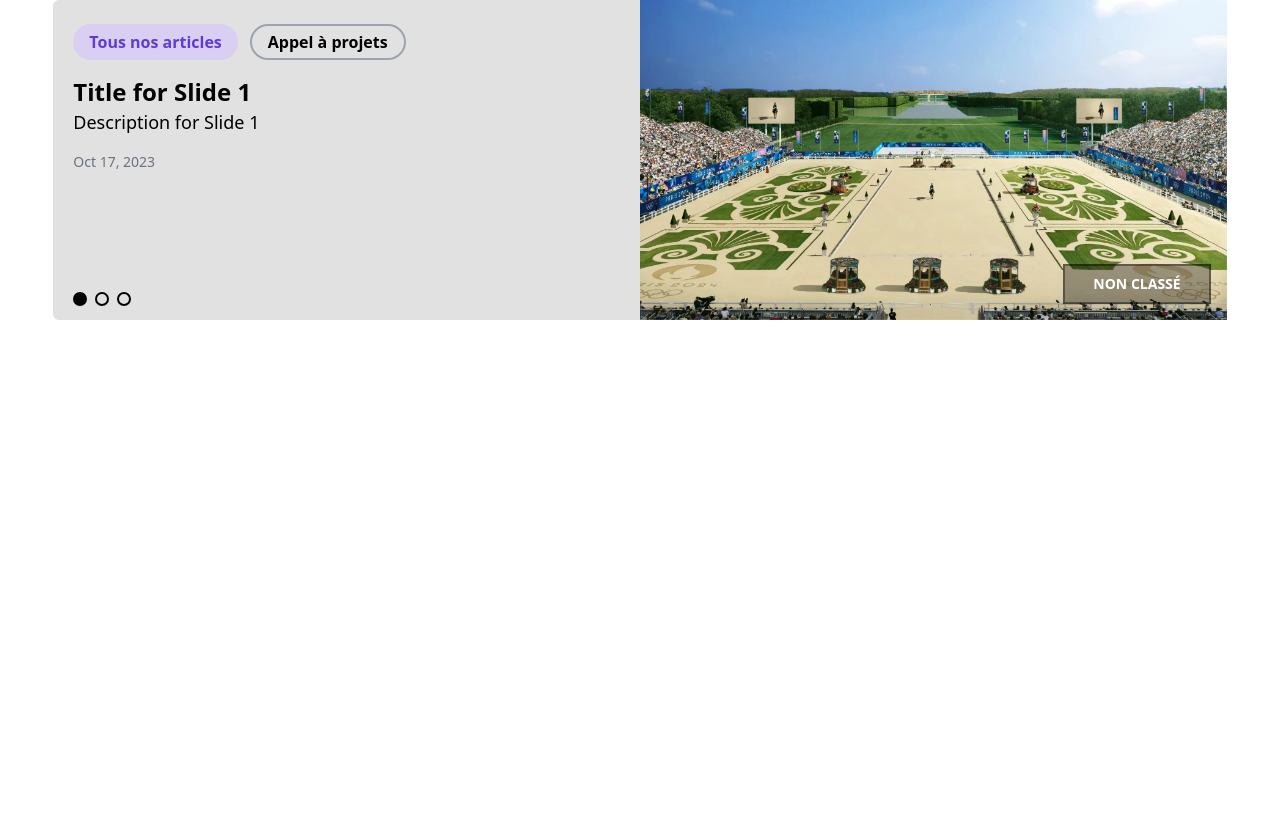
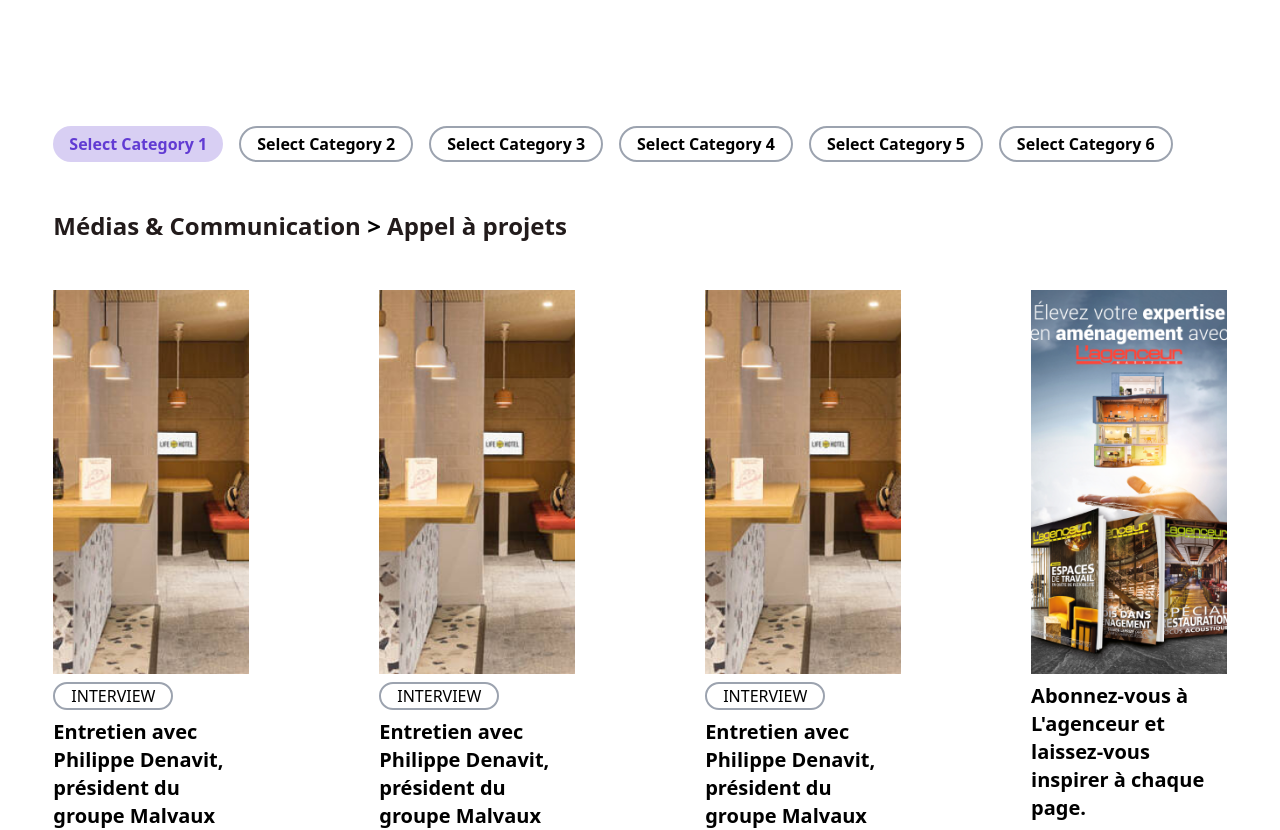
Before and after one commit to harbouli/L-agenceur.com, a plain HTML site: page index.html in a window 1280 px wide. Before the commit the page ends 800 px from the top, so only its background shows below. Drawn offline with nearby package versions, Linux system fonts and the light colour scheme.

Commit message:
feat: Create article section

```diff
--- a/index.html
+++ b/index.html
@@ -20,121 +20,93 @@
 
 
 <body>
-        <div class="w-11/12 mx-auto pb-4 h-auto lg:h-80 bg-[#e1e1e1] rounded-md">
-            <div class="flex  justify-between flex-col-reverse lg:flex-row">
-                <!-- Left Column (Buttons, Title, Subtitle, Date) -->
-                <div class=" px-5 py-6 relative">
-                    <div class="flex gap-3">
-                        <div class="mb-4 flex">
+    <div class="justify-center flex items-center w-full h-screen
+    flex-col">
+        <!-- bottons categories  -->
+        <div class="flex gap-4 w-11/12">
             <button
                 class="bg-[#D8CFF3] text-[#613BD3] hover:bg-[#a285f8] transition-all duration-500 px-4  font-bold rounded-full p-1">
-                                Tous nos articles
+                Select Category 1
+            </button>
+            <button
+                class="bg-transparent text-blac hover:bg-[#00000030] transition-all border-2 border-gray-400 duration-500 px-4  font-bold rounded-full p-1">
+                Select Category 2
+            </button>
+            <button
+                class="bg-transparent text-blac hover:bg-[#00000030] transition-all border-2 border-gray-400 duration-500 px-4  font-bold rounded-full p-1">
+                Select Category 3
+            </button>
+            <button
+                class="bg-transparent text-blac hover:bg-[#00000030] transition-all border-2 border-gray-400 duration-500 px-4  font-bold rounded-full p-1">
+                Select Category 4
+            </button>
+            <button
+                class="bg-transparent text-blac hover:bg-[#00000030] transition-all border-2 border-gray-400 duration-500 px-4  font-bold rounded-full p-1">
+                Select Category 5
+            </button>
+            <button
+                class="bg-transparent text-blac hover:bg-[#00000030] transition-all border-2 border-gray-400 duration-500 px-4  font-bold rounded-full p-1">
+                Select Category 6
             </button>
         </div>
-                        <div class="mb-4">
-                            <button
-                                class="bg-[#00000000] hover:bg-[#0000002f] transition-all duration-500 text-black border-2 px-4  border-gray-400 font-bold rounded-full  p-1">
-                                Appel à projets
-                            </button>
+        <!-- categoty name  -->
+        <div class="w-11/12 my-12">
+            <h2 class="text-2xl font-bold text-[#221B1B]">Médias & Communication <span class="text-black">></span> Appel
+                à projets</h2>
+        </div>
+        <!-- categorical artical -->
+        <div class="flex w-11/12 justify-between">
+            <div class=" w-1/6 h-96 flex flex-col gap-2 ">
+                <a href="#">
+                    <img src="articl.png" alt="aricle" class=' object-cover w-full h-96' />
+                </a>
+                <div class=" w-max   flex items-center justify-center px-4 rounded-full border-2 border-gray-400  ">
+                    <p class=" uppercase ">Interview</p>
+                </div>
+                <div class="  ">
+                    <a href="#" class="text-black font-semibold text-xl  ">Entretien avec Philippe Denavit, président du
+                        groupe Malvaux</a>
                 </div>
             </div>
-                    <div>
+            <div class=" w-1/6 h-96 flex flex-col gap-2 ">
                 <a href="#">
-                            <h2 id="article-title" class="text-2xl font-semibold animate-fade-in active"> </h2>
+                    <img src="articl.png" alt="aricle" class=' object-cover w-full h-96' />
                 </a>
-                        <p id="article-description" class=" text-lg font-thin text-black animate-fade-in active">Di artikel ini saya membuat
-                            </p>
-                        <p id="article-date" class="text-sm text-gray-500 lg:mt-4 mt-2 mb-6 lg:mb-0"></p>
+                <div class=" w-max   flex items-center justify-center px-4 rounded-full border-2 border-gray-400  ">
+                    <p class=" uppercase ">Interview</p>
                 </div>
-                    <div class="swiper-pagination text-start ml-4 "></div>
+                <div class="  ">
+                    <a href="#" class="text-black font-semibold text-xl  ">Entretien avec Philippe Denavit, président du
+                        groupe Malvaux</a>
+                </div>
+            </div>
+            <div class=" w-1/6 h-96 flex flex-col gap-2 ">
+                <a href="#">
+                    <img src="articl.png" alt="aricle" class=' object-cover w-full h-96' />
+                </a>
+                <div class=" w-max   flex items-center justify-center px-4 rounded-full border-2 border-gray-400  ">
+                    <p class=" uppercase ">Interview</p>
+                </div>
+                <div class="  ">
+                    <a href="#" class="text-black font-semibold text-xl  ">Entretien avec Philippe Denavit, président du
+                        groupe Malvaux</a>
+                </div>
+            </div>
+            <div class=" w-1/6 h-96 flex flex-col gap-2 ">
+                <a href="#">
+                    <img src="ads.png" alt="aricle" class=' object-cover w-full h-96' />
+                </a>
+
+                <div class="  ">
+                    <a href="#" class="text-black font-semibold text-xl  ">Abonnez-vous à L'agenceur et laissez-vous inspirer à chaque page.</a>
+                </div>
             </div>
 
-                <!-- Right Column (Image Slider) -->
-                <div class=" w-full lg:w-1/2 ">
-                    <div class="swiper-container overflow-hidden  h-80 ">
-                        <div class="swiper-wrapper h-80">
-                            <div class="swiper-slide" data-slide-id="1"><img class="object-contain h-full w-full"
-                                    src="image.jpg" alt="Image 1"></div>
-                            <div class="swiper-slide" data-slide-id="2"><img class="object-contain h-full w-full"
-                                    src="image2.jpg" alt="Image 2"></div>
-                            <div class="swiper-slide" data-slide-id="3"><img class="object-contain h-full w-full"
-                                    src="image3.jpg" alt="Image 3"></div>
 
         </div>
-                        <button
-                            class="bg-[#00000056] bottom-4 border-2 font-bold text-sm text-white border-[#00000060] hover:bg-[#00000084] transition-all duration-500 absolute z-10 right-4 py-2 uppercase px-7">Non
-                            classé</button>
     </div>
-                </div>
-            </div>
-        </div>
-        <script src="https://unpkg.com/swiper/swiper-bundle.min.js"></script>
     <script>
-            document.addEventListener('DOMContentLoaded', function () {
-                var mySwiper = new Swiper('.swiper-container', {
-                    loop: true,
-                    navigation: {
-                        nextEl: '.swiper-button-next',
-                        prevEl: '.swiper-button-prev'
-                    },
-                    pagination: {
-                        el: '.swiper-pagination',
-                        clickable: true
-                    }
-                });
 
-                var slideData = [
-                    {
-                        id: 1,
-                        title: "Title for Slide 1",
-                        description: "Description for Slide 1",
-                        date: "Oct 17, 2023"
-
-                    },
-                    {
-                        id: 2,
-                        title: "Title for Slide 2",
-                        description: "Description for Slide 2",
-                        date: "Sept 12, 2023"
-
-                    },
-                    {
-                        id: 3,
-                        title: "Title for Slide 3",
-                        description: "Description for Slide 3",
-                        date: "Juli 17, 2023"
-                    },
-
-                ];
-
-                function updateSlideContent(slideId) {
-                    var matchingSlide = slideData.find((slide) => slide.id === slideId);
-
-                    if (matchingSlide) {
-                        document.getElementById('article-title').classList.remove('active');
-                        document.getElementById('article-description').classList.remove('active');
-                        document.getElementById('article-date').classList.remove('active');
-
-                        setTimeout(function () {
-                            document.getElementById('article-title').textContent = matchingSlide.title;
-                            document.getElementById('article-description').textContent = matchingSlide.description;
-                            document.getElementById('article-date').textContent = matchingSlide.date;
-
-                            document.getElementById('article-title').classList.add('active');
-                            document.getElementById('article-description').classList.add('active');
-                            document.getElementById('article-date').classList.add('active');
-                        }, 500);
-                    }
-                }
-                updateSlideContent(1);
-
-                mySwiper.on('slideChange', function () {
-                    var activeSlide = mySwiper.slides[mySwiper.activeIndex];
-                    var slideId = activeSlide.getAttribute('data-slide-id');
-
-                    updateSlideContent(parseInt(slideId));
-                });
-            });
     </script>
 
 </body>
```
Also changed, not shown: slider/index.html (added, +142 -0 lines), ads.png (added), articl.png (added). Lines whose indentation alone changed are shown as unchanged.
